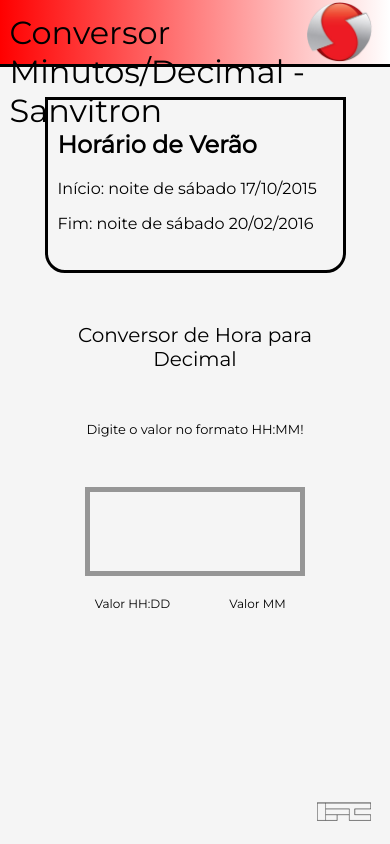
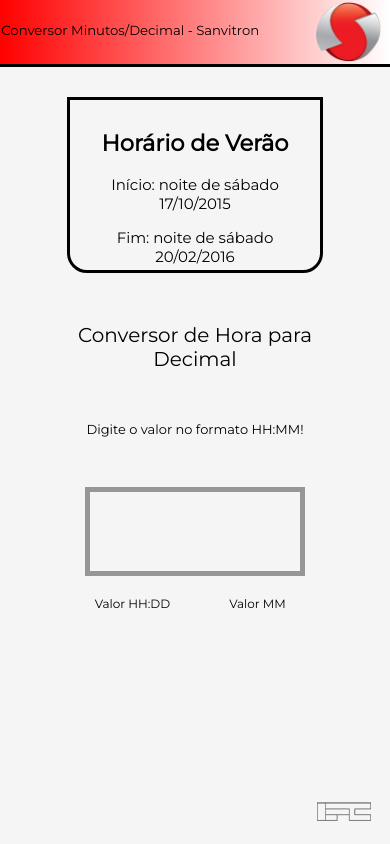
Before and after one commit to IgorCamargo/conversorMinDecimal, a plain HTML site: page index.html in a window 390 px wide. Drawn offline with nearby package versions, Linux system fonts and the light colour scheme.

Commit message:
ajustes media query

```diff
--- a/css/style.css
+++ b/css/style.css
@@ -145,15 +145,30 @@
 }
 
 @media screen and (max-width: 1000px) {
+	header { font-size: 1.1em; }
+	header div {
+		margin: 1.1em 0 0 0.1em;
+	}
+
 	aside {
 		position: relative;
 		margin: 30px auto;
 		border-radius: 0px 0px 20px 20px;
-	    padding: 10px;
+		padding: 10px;
+		text-align: center;
 	}
 }
 
 @media screen and (max-width: 400px) {
+	header { font-size: 0.825em; }
+	header div {
+		margin: 1.7em 0 0 0.1em;
+	}
+	aside {
+		width: 230px;
+		height: 150px;
+		font-size: 15px;
+	}
 	.text{
 		width: 250px;
 		margin: 50px auto;
```
